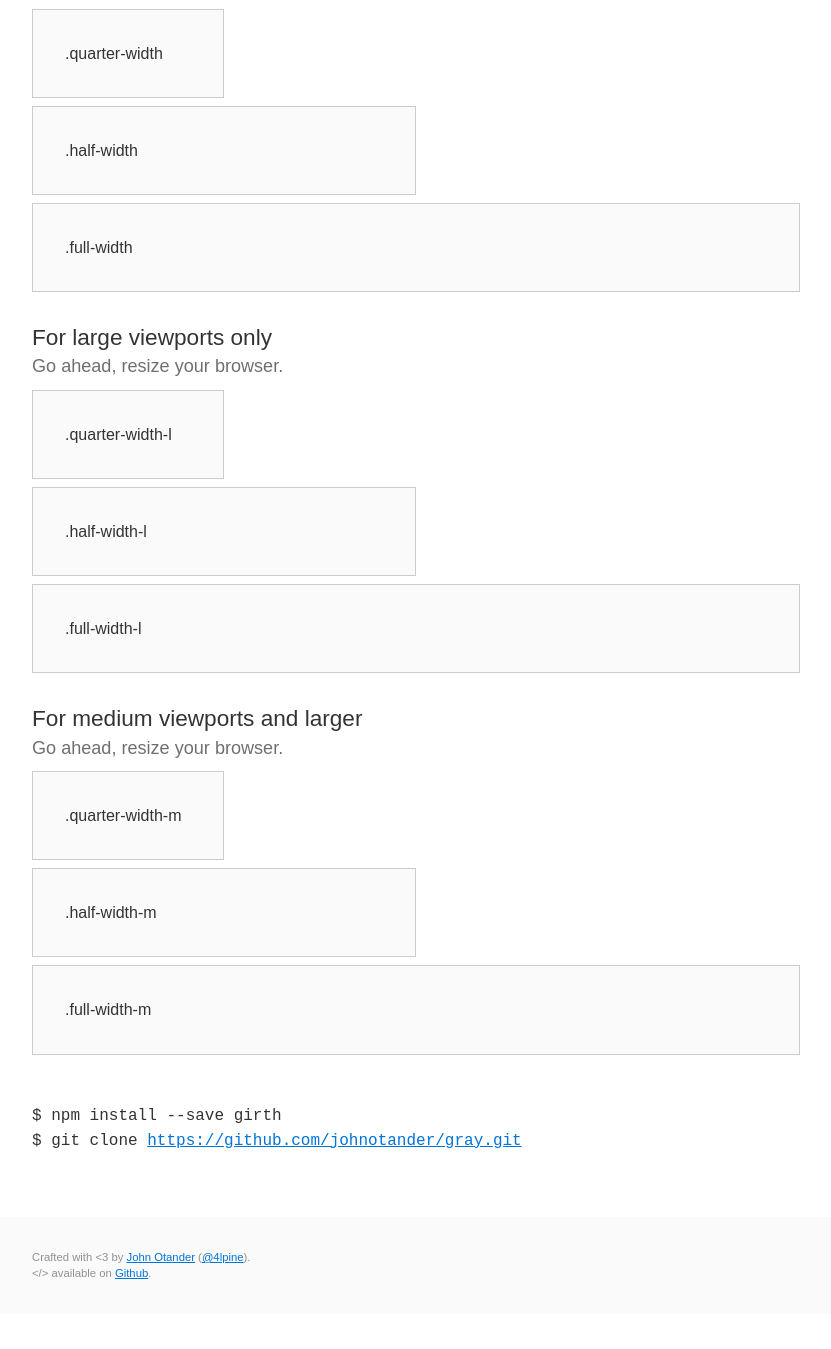
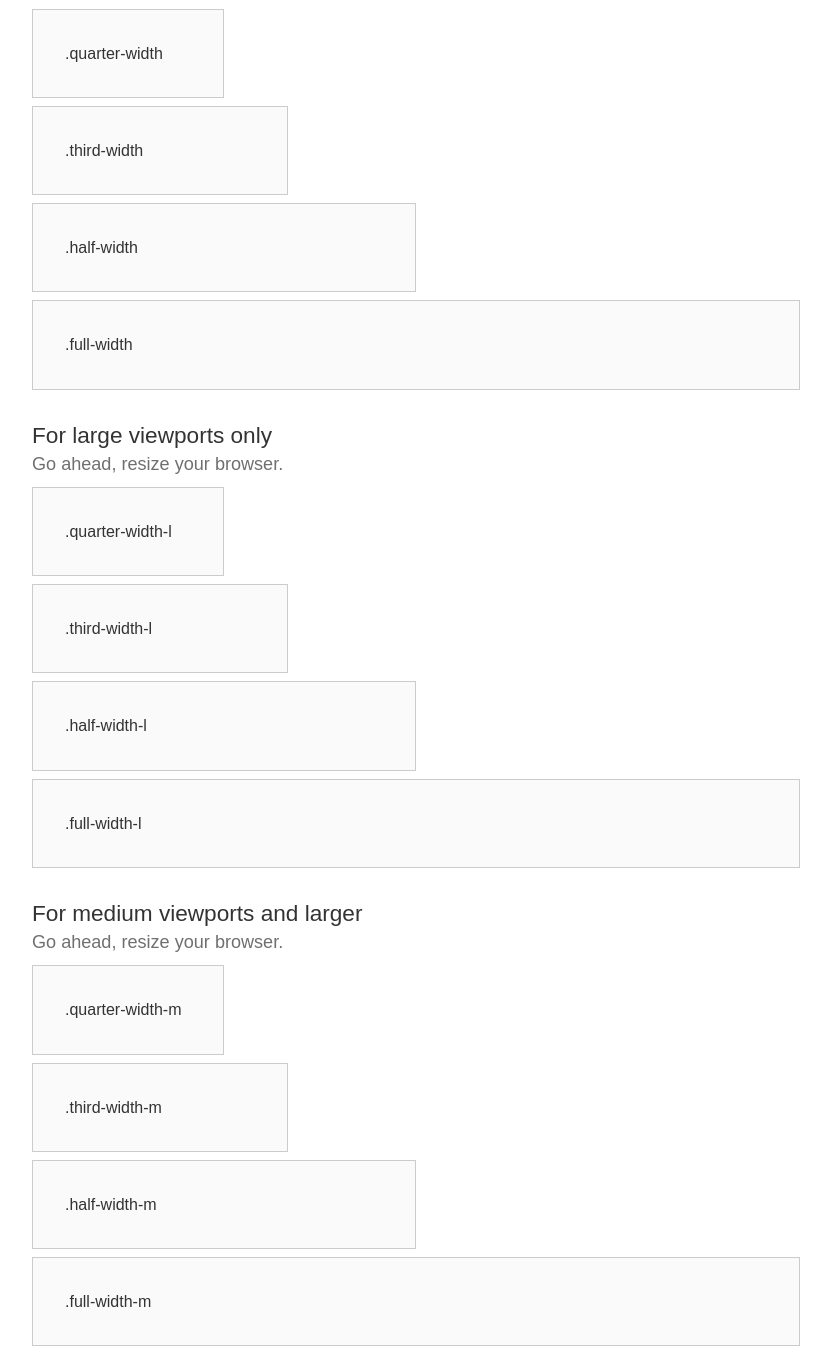
Before and after one commit to johno/girth, a website: page index.html in a window 1280 px wide. Shown: the part 314-1663 px from the top of the page, without its empty margins (224-1055 px from the left). Before the commit the page ends 1628 px from the top, so only its background shows below. Drawn offline with Linux system fonts and the light colour scheme.

Commit message:
Add third width to docs.

```diff
--- a/css/girth.css
+++ b/css/girth.css
@@ -3,6 +3,9 @@
 
 .quarter-width, .quarter-width-s {
   width: 25%; }
+
+.third-width, .third-width-s {
+  width: 33.333%; }
 
 .half-width, .half-width-s {
   width: 50%; }
@@ -14,6 +17,8 @@
 @media screen and (min-width: 32rem) {
   .quarter-width-m {
     width: 25%; }
+  .third-width-m {
+    width: 33.333%; }
   .half-width-m {
     width: 50%; }
   .full-width-m {
@@ -23,6 +28,8 @@
 @media screen and (min-width: 48rem) {
   .quarter-width-l {
     width: 25%; }
+  .third-width-l {
+    width: 33.333%; }
   .half-width-l {
     width: 50%; }
   .full-width-l {
--- a/index.html
+++ b/index.html
@@ -24,6 +24,9 @@
   <div class="bg-gray-light-8 border quarter-width pal">
     .quarter-width
   </div>
+  <div class="bg-gray-light-8 border third-width pal mts">
+    .third-width
+  </div>
   <div class="bg-gray-light-8 border half-width pal mts">
     .half-width
   </div>
@@ -38,6 +41,9 @@
   <div class="bg-gray-light-8 border quarter-width-l pal">
     .quarter-width-l
   </div>
+  <div class="bg-gray-light-8 border third-width-l pal mts">
+    .third-width-l
+  </div>
   <div class="bg-gray-light-8 border half-width-l pal mts">
     .half-width-l
   </div>
@@ -51,6 +57,9 @@
   </h2>
   <div class="bg-gray-light-8 border quarter-width-m pal mts">
     .quarter-width-m
+  </div>
+  <div class="bg-gray-light-8 border third-width-m pal mts">
+    .third-width-m
   </div>
   <div class="bg-gray-light-8 border half-width-m pal mts">
     .half-width-m
```
Also changed, not shown: css/c.min.css.
